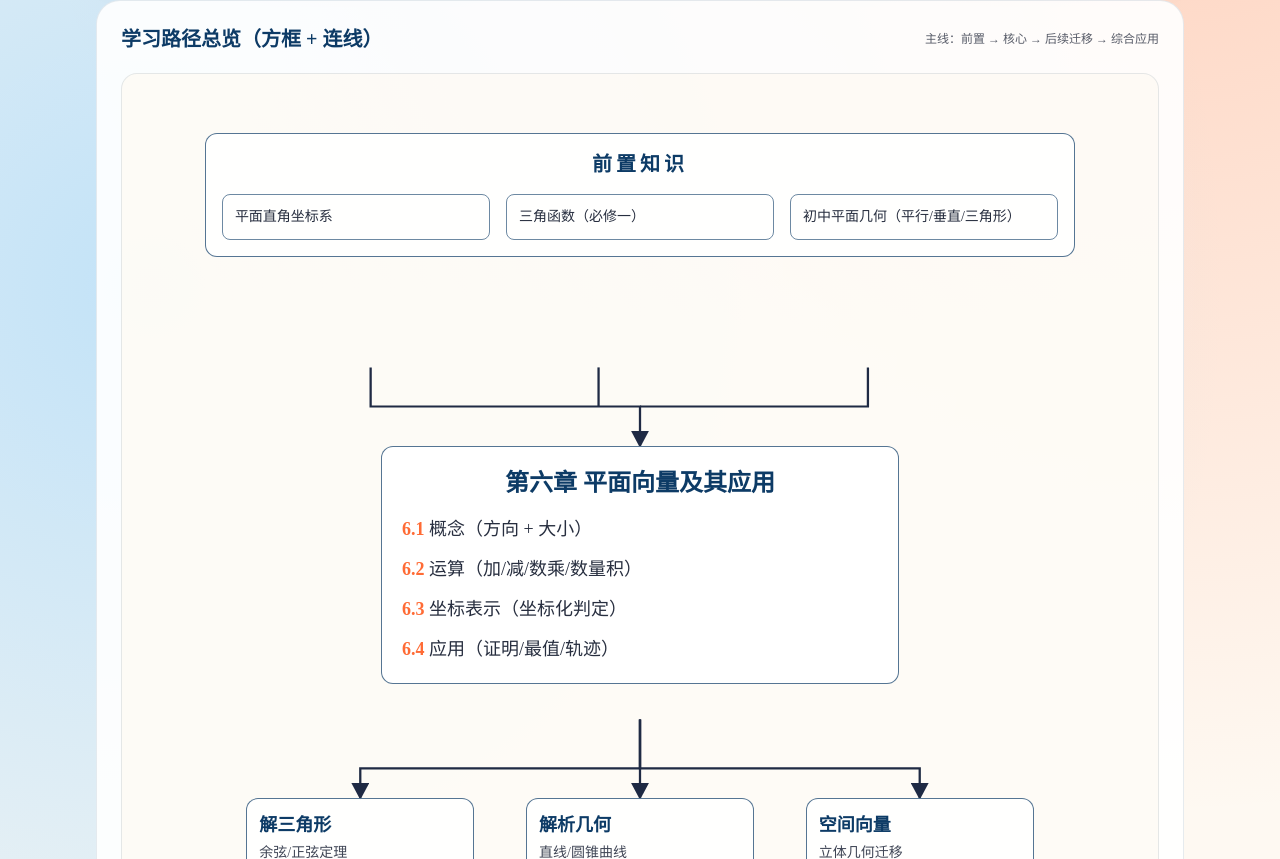
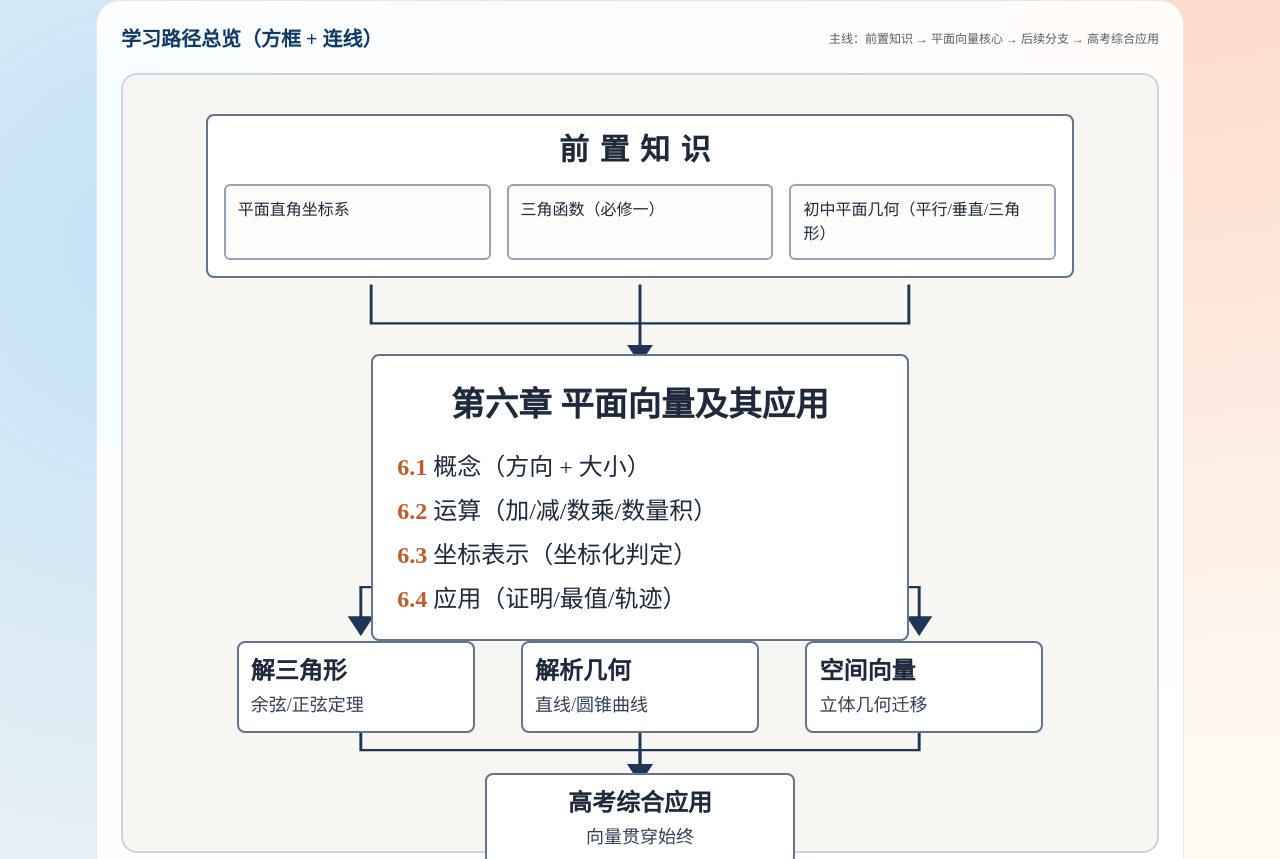
Before and after one commit to Jiancanguang/gaozhong-math-learning, a Next.js app: page /roadmap in a window 1280 px wide. Shown: the part 321-1180 px from the top of the page. Built offline with nearby package versions, Linux system fonts and the light colour scheme.

Commit message:
style: refine roadmap diagram layout and visual hierarchy

```diff
--- a/app/roadmap/page.tsx
+++ b/app/roadmap/page.tsx
@@ -190,75 +190,75 @@ export default function RoadmapPage() {
       <section className="mt-8 rounded-3xl border border-tide/10 bg-white/90 p-6">
         <div className="flex flex-wrap items-center justify-between gap-2">
           <h2 className="text-xl font-semibold text-tide">学习路径总览（方框 + 连线）</h2>
-          <p className="text-xs text-ink/70">主线：前置 → 核心 → 后续迁移 → 综合应用</p>
+          <p className="text-xs text-ink/70">主线：前置知识 → 平面向量核心 → 后续分支 → 高考综合应用</p>
         </div>
 
-        <div className="relative mt-5 hidden h-[980px] rounded-2xl border border-tide/10 bg-paper/70 p-4 md:block">
+        <div className="relative mt-5 hidden h-[780px] rounded-2xl border-2 border-slate-300 bg-[#f7f6f2] p-6 md:block">
           <svg className="absolute inset-0 h-full w-full" viewBox="0 0 100 100" preserveAspectRatio="none">
             <defs>
-              <marker id="flow-arrow" markerWidth="8" markerHeight="8" refX="7" refY="4" orient="auto" markerUnits="strokeWidth">
-                <path d="M0,0 L0,8 L8,4 z" fill="#1f2a44" />
+              <marker id="flow-arrow" markerWidth="9" markerHeight="9" refX="8" refY="4.5" orient="auto" markerUnits="strokeWidth">
+                <path d="M0,0 L0,9 L9,4.5 z" fill="#1e3557" />
               </marker>
             </defs>
 
-            <path d="M24 30 V34 H50 V38" fill="none" stroke="#1f2a44" strokeWidth="0.22" markerEnd="url(#flow-arrow)" />
-            <path d="M46 30 V34" fill="none" stroke="#1f2a44" strokeWidth="0.22" />
-            <path d="M72 30 V34 H50" fill="none" stroke="#1f2a44" strokeWidth="0.22" />
+            <path d="M24 27 V32 H50 V37" fill="none" stroke="#1e3557" strokeWidth="0.28" markerEnd="url(#flow-arrow)" />
+            <path d="M50 27 V32" fill="none" stroke="#1e3557" strokeWidth="0.28" />
+            <path d="M76 27 V32 H50" fill="none" stroke="#1e3557" strokeWidth="0.28" />
 
-            <path d="M50 66 V71 H23 V74" fill="none" stroke="#1f2a44" strokeWidth="0.22" markerEnd="url(#flow-arrow)" />
-            <path d="M50 66 V74" fill="none" stroke="#1f2a44" strokeWidth="0.22" markerEnd="url(#flow-arrow)" />
-            <path d="M50 66 V71 H77 V74" fill="none" stroke="#1f2a44" strokeWidth="0.22" markerEnd="url(#flow-arrow)" />
+            <path d="M50 60 V66 H23 V72" fill="none" stroke="#1e3557" strokeWidth="0.28" markerEnd="url(#flow-arrow)" />
+            <path d="M50 60 V72" fill="none" stroke="#1e3557" strokeWidth="0.28" markerEnd="url(#flow-arrow)" />
+            <path d="M50 60 V66 H77 V72" fill="none" stroke="#1e3557" strokeWidth="0.28" markerEnd="url(#flow-arrow)" />
 
-            <path d="M23 86 V89 H50 V92" fill="none" stroke="#1f2a44" strokeWidth="0.22" markerEnd="url(#flow-arrow)" />
-            <path d="M50 86 V92" fill="none" stroke="#1f2a44" strokeWidth="0.22" markerEnd="url(#flow-arrow)" />
-            <path d="M77 86 V89 H50" fill="none" stroke="#1f2a44" strokeWidth="0.22" />
+            <path d="M23 83 V87 H50 V91" fill="none" stroke="#1e3557" strokeWidth="0.28" markerEnd="url(#flow-arrow)" />
+            <path d="M50 83 V91" fill="none" stroke="#1e3557" strokeWidth="0.28" markerEnd="url(#flow-arrow)" />
+            <path d="M77 83 V87 H50" fill="none" stroke="#1e3557" strokeWidth="0.28" />
           </svg>
 
-          <article className="absolute left-[8%] top-[6%] w-[84%] rounded-xl border border-tide/70 bg-white/90 p-4">
-            <h3 className="text-center text-xl font-semibold tracking-[0.2em] text-tide">前置知识</h3>
+          <article className="absolute left-[8%] top-[5%] w-[84%] rounded-lg border-2 border-slate-500 bg-white p-4">
+            <h3 className="text-center text-3xl font-semibold tracking-[0.35em] text-slate-800">前置知识</h3>
             <div className="mt-4 grid grid-cols-3 gap-4">
-              <div className="rounded-lg border border-tide/60 p-3 text-sm text-ink/90">平面直角坐标系</div>
-              <div className="rounded-lg border border-tide/60 p-3 text-sm text-ink/90">三角函数（必修一）</div>
-              <div className="rounded-lg border border-tide/60 p-3 text-sm text-ink/90">初中平面几何（平行/垂直/三角形）</div>
+              <div className="rounded-md border-2 border-slate-400 bg-[#fcfcfa] p-3 text-base text-slate-800">平面直角坐标系</div>
+              <div className="rounded-md border-2 border-slate-400 bg-[#fcfcfa] p-3 text-base text-slate-800">三角函数（必修一）</div>
+              <div className="rounded-md border-2 border-slate-400 bg-[#fcfcfa] p-3 text-base text-slate-800">初中平面几何（平行/垂直/三角形）</div>
             </div>
           </article>
 
-          <article className="absolute left-[25%] top-[38%] w-[50%] rounded-xl border border-tide/70 bg-white/95 p-5">
-            <h3 className="text-center text-2xl font-semibold text-tide">第六章 平面向量及其应用</h3>
-            <ul className="mt-4 space-y-3 text-lg text-ink/90">
+          <article className="absolute left-[24%] top-[36%] w-[52%] rounded-lg border-2 border-slate-500 bg-white p-6">
+            <h3 className="text-center text-[2.1rem] font-semibold text-slate-800">第六章 平面向量及其应用</h3>
+            <ul className="mt-5 space-y-3 text-2xl text-slate-800">
               <li>
-                <span className="font-semibold text-accent">6.1</span> 概念（方向 + 大小）
+                <span className="font-semibold text-[#bf5a2b]">6.1</span> 概念（方向 + 大小）
               </li>
               <li>
-                <span className="font-semibold text-accent">6.2</span> 运算（加/减/数乘/数量积）
+                <span className="font-semibold text-[#bf5a2b]">6.2</span> 运算（加/减/数乘/数量积）
               </li>
               <li>
-                <span className="font-semibold text-accent">6.3</span> 坐标表示（坐标化判定）
+                <span className="font-semibold text-[#bf5a2b]">6.3</span> 坐标表示（坐标化判定）
               </li>
               <li>
-                <span className="font-semibold text-accent">6.4</span> 应用（证明/最值/轨迹）
+                <span className="font-semibold text-[#bf5a2b]">6.4</span> 应用（证明/最值/轨迹）
               </li>
             </ul>
           </article>
 
-          <article className="absolute left-[12%] top-[74%] w-[22%] rounded-xl border border-tide/70 bg-white/90 p-3">
-            <h4 className="text-lg font-semibold text-tide">解三角形</h4>
-            <p className="mt-1 text-sm text-ink/80">余弦/正弦定理</p>
+          <article className="absolute left-[11%] top-[73%] w-[23%] rounded-lg border-2 border-slate-500 bg-white p-3">
+            <h4 className="text-2xl font-semibold text-slate-800">解三角形</h4>
+            <p className="mt-1 text-lg text-slate-700">余弦/正弦定理</p>
           </article>
 
-          <article className="absolute left-[39%] top-[74%] w-[22%] rounded-xl border border-tide/70 bg-white/90 p-3">
-            <h4 className="text-lg font-semibold text-tide">解析几何</h4>
-            <p className="mt-1 text-sm text-ink/80">直线/圆锥曲线</p>
+          <article className="absolute left-[38.5%] top-[73%] w-[23%] rounded-lg border-2 border-slate-500 bg-white p-3">
+            <h4 className="text-2xl font-semibold text-slate-800">解析几何</h4>
+            <p className="mt-1 text-lg text-slate-700">直线/圆锥曲线</p>
           </article>
 
-          <article className="absolute left-[66%] top-[74%] w-[22%] rounded-xl border border-tide/70 bg-white/90 p-3">
-            <h4 className="text-lg font-semibold text-tide">空间向量</h4>
-            <p className="mt-1 text-sm text-ink/80">立体几何迁移</p>
+          <article className="absolute left-[66%] top-[73%] w-[23%] rounded-lg border-2 border-slate-500 bg-white p-3">
+            <h4 className="text-2xl font-semibold text-slate-800">空间向量</h4>
+            <p className="mt-1 text-lg text-slate-700">立体几何迁移</p>
           </article>
 
-          <article className="absolute left-[35%] top-[92%] w-[30%] rounded-xl border border-tide/70 bg-white p-3 text-center">
-            <h4 className="text-lg font-semibold text-tide">高考综合应用</h4>
-            <p className="mt-1 text-sm text-ink/80">向量贯穿始终</p>
+          <article className="absolute left-[35%] top-[90%] w-[30%] rounded-lg border-2 border-slate-500 bg-white p-3 text-center">
+            <h4 className="text-2xl font-semibold text-slate-800">高考综合应用</h4>
+            <p className="mt-1 text-lg text-slate-700">向量贯穿始终</p>
           </article>
         </div>
 
```
